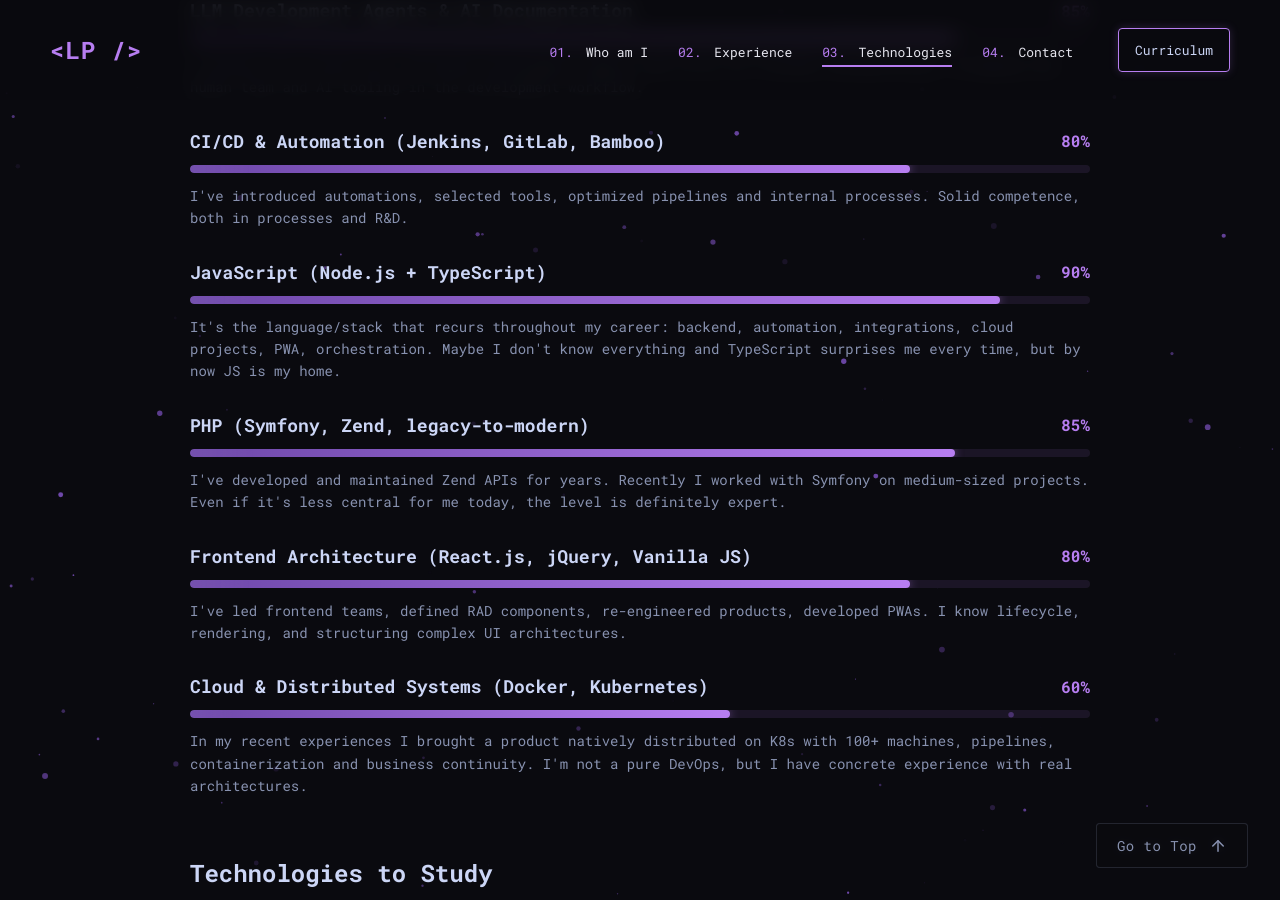
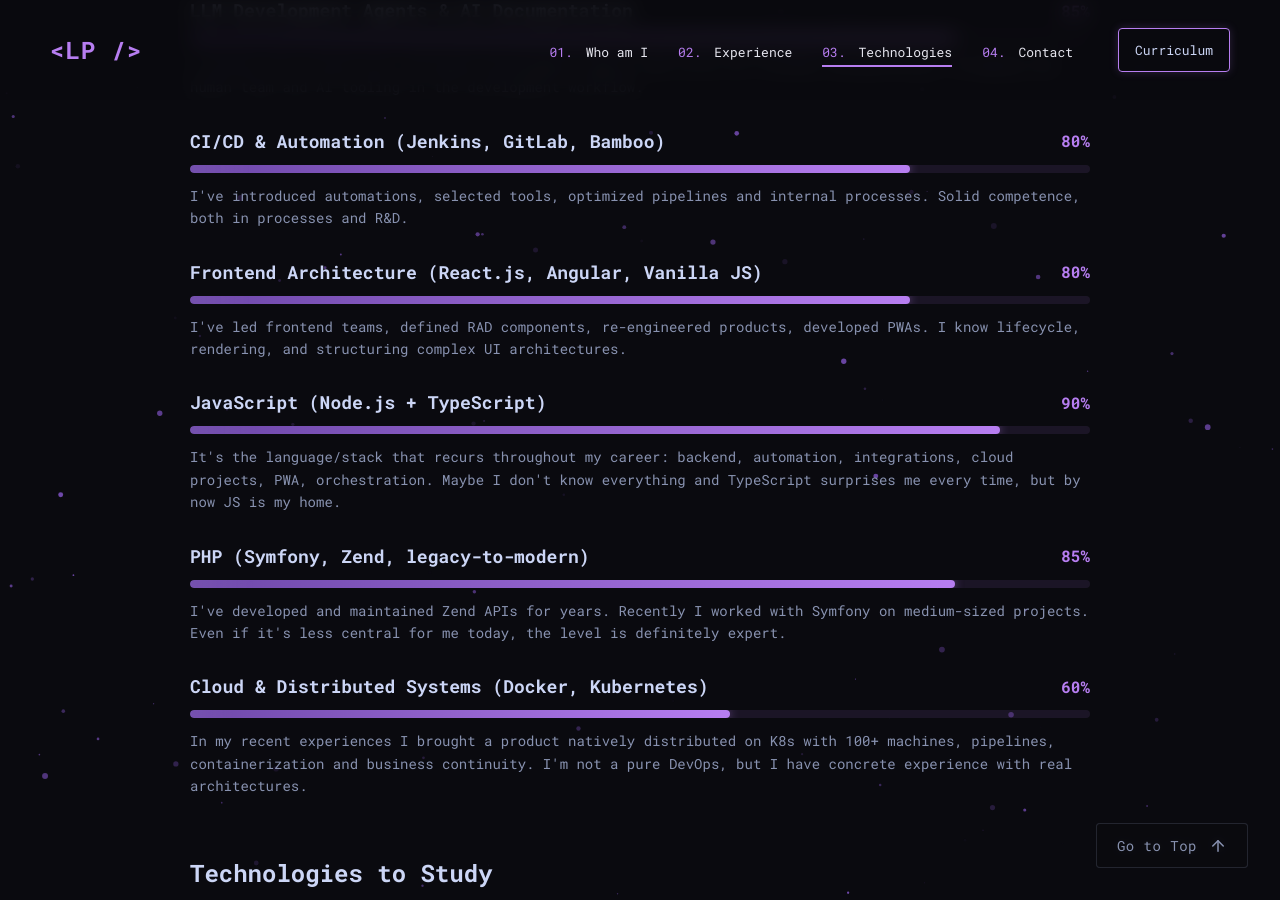
Before and after one commit to lucapalomba/lucapalomba, a Jekyll site: the page built from technologies.html, in a window 1280 px wide and 900 px high, scrolled down 373 px. Built offline with Jekyll 4.4.1, drawn with Linux system fonts in a browser that asks for light colours.

Commit message:
refactor(technologies): move FE Architecture to 3rd, swap jQuery for Angular
Reorder the Experienced Technologies list so Frontend Architecture
appears as the third entry (after LLM/AI and CI/CD, before
JavaScript). Also replace jQuery with Angular in the Frontend
Architecture label (technologies.html + technologies.tech.react
in en.json and it.json).

Co-Authored-By: Claude Code <noreply@anthropic.com>

```diff
--- a/technologies.html
+++ b/technologies.html
@@ -47,6 +47,19 @@ page_scripts:
                 </div>
                 <div class="tech-progress-item">
                     <div class="tech-progress-header">
+                        <span class="tech-name" data-i18n="technologies.tech.react">Frontend Architecture (React.js,
+                            Angular, Vanilla JS)</span>
+                        <span class="tech-percentage">80%</span>
+                    </div>
+                    <div class="tech-progress-bar">
+                        <div class="tech-progress-fill" data-progress="80"></div>
+                    </div>
+                    <p class="tech-description" data-i18n="technologies.desc.react">I've led frontend teams, defined
+                        RAD components, re-engineered products, developed PWAs. I know lifecycle, rendering, and
+                        structuring complex UI architectures.</p>
+                </div>
+                <div class="tech-progress-item">
+                    <div class="tech-progress-header">
                         <span class="tech-name" data-i18n="technologies.tech.jsNode">JavaScript (Node.js +
                             TypeScript)</span>
                         <span class="tech-percentage">90%</span>
@@ -72,20 +85,6 @@ page_scripts:
                     <p class="tech-description" data-i18n="technologies.desc.php">I've developed and maintained Zend
                         APIs for years. Recently I worked with Symfony on medium-sized projects. Even if it's less
                         central for me today, the level is definitely expert.</p>
-                </div>
-
-                <div class="tech-progress-item">
-                    <div class="tech-progress-header">
-                        <span class="tech-name" data-i18n="technologies.tech.react">Frontend Architecture (React.js,
-                            jQuery, Vanilla JS)</span>
-                        <span class="tech-percentage">80%</span>
-                    </div>
-                    <div class="tech-progress-bar">
-                        <div class="tech-progress-fill" data-progress="80"></div>
-                    </div>
-                    <p class="tech-description" data-i18n="technologies.desc.react">I've led frontend teams, defined
-                        RAD components, re-engineered products, developed PWAs. I know lifecycle, rendering, and
-                        structuring complex UI architectures.</p>
                 </div>
 
                 <div class="tech-progress-item">
--- a/translations/en.json
+++ b/translations/en.json
@@ -91,7 +91,7 @@
         "tech": {
             "aiAgents": "LLM Development Agents & AI Documentation",
             "jsNode": "JavaScript (Node.js + TypeScript)",
-            "react": "Frontend Architecture (React.js, jQuery, Vanilla JS)",
+            "react": "Frontend Architecture (React.js, Angular, Vanilla JS)",
             "cloudK8s": "Cloud & Distributed Systems (Docker, Kubernetes)",
             "php": "PHP (Symfony, Zend, legacy-to-modern)",
             "cicd": "CI/CD & Automation (Jenkins, GitLab, Bamboo)"
--- a/translations/it.json
+++ b/translations/it.json
@@ -92,7 +92,7 @@
         "tech": {
             "aiAgents": "Agenti di sviluppo LLM & Documentazione per AI",
             "jsNode": "JavaScript (Node.js + TypeScript)",
-            "react": "Frontend Architecture (React.js, jQuery, Vanilla JS)",
+            "react": "Frontend Architecture (React.js, Angular, Vanilla JS)",
             "cloudK8s": "Cloud & Distributed Systems (Docker, Kubernetes)",
             "php": "PHP (Symfony, Zend, legacy-to-modern)",
             "cicd": "CI/CD & Automation (Jenkins, GitLab, Bamboo)"
```
